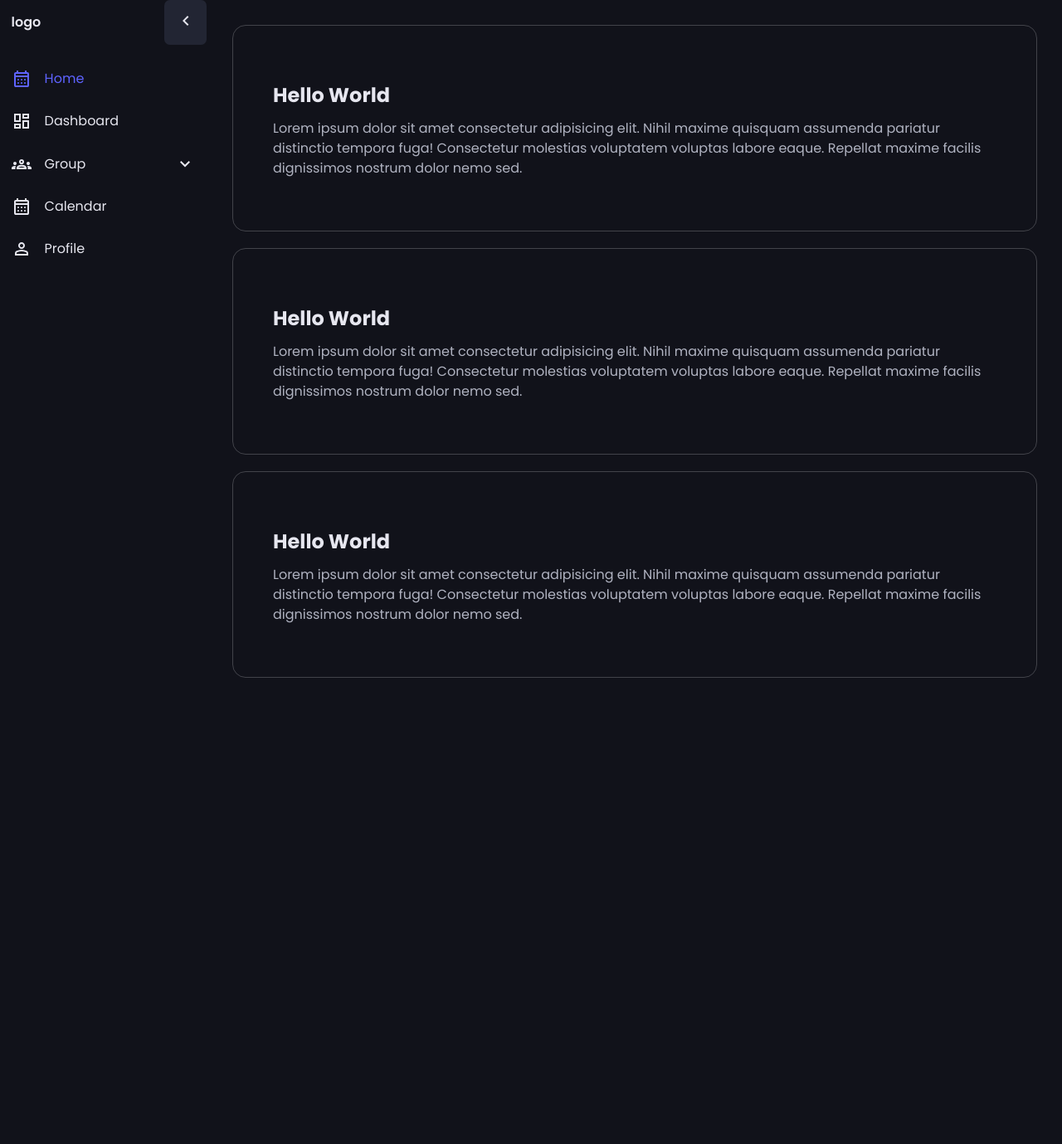
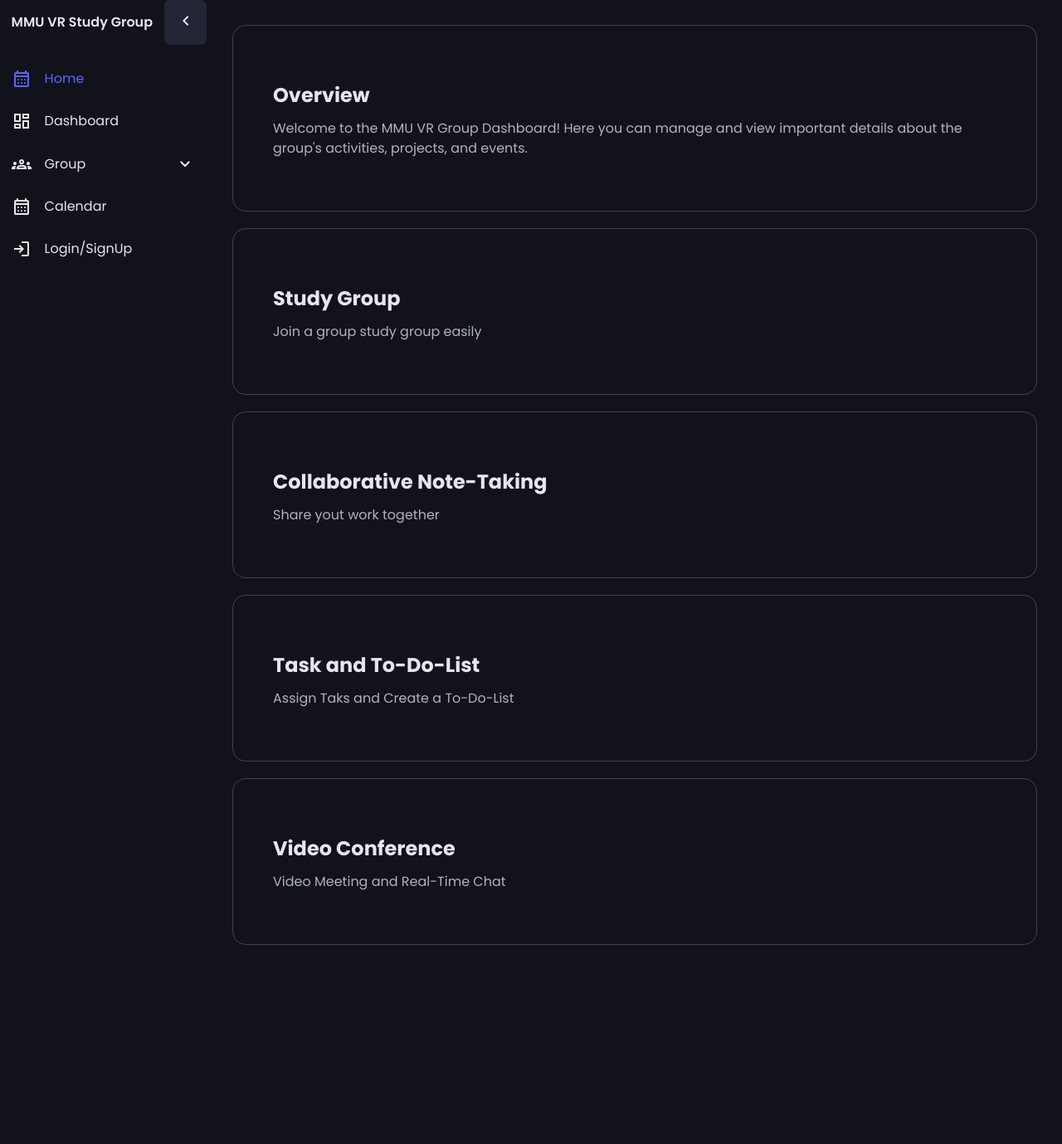
Before and after one commit to Junhong8888/MMU-VR-Study-Group, a Django app: page / in a window 1280 px wide. Shown: the top 1379 px of the page at 83% size. Run offline with Django 4.2, Linux system fonts and the light colour scheme.

Commit message:
addsidebartoto-dolist

```diff
--- a/chat/static/js/app.js
+++ b/chat/static/js/app.js
@@ -1,5 +1,6 @@
 const toggleButton = document.getElementById('toggle-btn')
 const sidebar = document.getElementById('sidebar')
+const toggleLogin = document.getElementById('toggle-login')
 
 function toggleSidebar(){
     sidebar.classList.toggle('close')
--- a/playground/templates/sidebar.html
+++ b/playground/templates/sidebar.html
@@ -9,10 +9,11 @@
     <script type="text/javascript" src="{% static 'js/app.js' %}"  defer></script>
 </head>
 <body>
+    {% block sidebar %}
     <nav id="sidebar">
         <ul>
             <li>
-                <span class="logo">logo</span>
+                <span class="logo">MMU VR Study Group</span>
                 <button onclick=toggleSidebar() id="toggle-btn">
                 <svg xmlns="http://www.w3.org/2000/svg" height="24px" viewBox="0 -960 960 960" width="24px" fill="#e3e3e3"><path d="M560-240 320-480l240-240 56 56-184 184 184 184-56 56Z"/></svg>
                 </button>
@@ -37,9 +38,9 @@
                 </button>
             <ul class="sub-menu">
                 <div>
-                <li><a href ="#"></a>Folder</li>
-                <li><a href ="#"></a>Document</li>
-                <li><a href ="#"></a>Project</li>
+                <li><a href ="#"></a>Group A</li>
+                <li><a href ="#"></a>Group B</li>
+                <li><a href ="#"></a>Group C</li>
                 </div>
             </ul>
             </li>
@@ -50,26 +51,37 @@
                 </a>
             </li>
             <li>
-                <a href="profile.html">
-                <svg xmlns="http://www.w3.org/2000/svg" height="24px" viewBox="0 -960 960 960" width="24px" fill="#e3e3e3"><path d="M480-480q-66 0-113-47t-47-113q0-66 47-113t113-47q66 0 113 47t47 113q0 66-47 113t-113 47ZM160-160v-112q0-34 17.5-62.5T224-378q62-31 126-46.5T480-440q66 0 130 15.5T736-378q29 15 46.5 43.5T800-272v112H160Zm80-80h480v-32q0-11-5.5-20T700-306q-54-27-109-40.5T480-360q-56 0-111 13.5T260-306q-9 5-14.5 14t-5.5 20v32Zm240-320q33 0 56.5-23.5T560-640q0-33-23.5-56.5T480-720q-33 0-56.5 23.5T400-640q0 33 23.5 56.5T480-560Zm0-80Zm0 400Z"/></svg>
-                <span>Profile</span>
+                <a href="{% url 'login_signup' %}" id="toggle-login">
+                <svg xmlns="http://www.w3.org/2000/svg" height="24px" viewBox="0 -960 960 960" width="24px" fill="#e3e3e3"><path d="M480-120v-80h280v-560H480v-80h280q33 0 56.5 23.5T840-760v560q0 33-23.5 56.5T760-120H480Zm-80-160-55-58 102-102H120v-80h327L345-622l55-58 200 200-200 200Z"/></svg>
+                <span>Login/SignUp</span>
                 </a>
             </li>
         </ul>
     </nav>
+    {% endblock %}
+    {% block content %}
     <main>
         <div class="container">
-            <h2>Hello World</h2>
-            <p>Lorem ipsum dolor sit amet consectetur adipisicing elit. Nihil maxime quisquam assumenda pariatur distinctio tempora fuga! Consectetur molestias voluptatem voluptas labore eaque. Repellat maxime facilis dignissimos nostrum dolor nemo sed.</p>
+            <h2><b>Overview</b></h2>
+            <p>Welcome to the MMU VR Group Dashboard! Here you can manage and view important details about the group's activities, projects, and events.</p>
         </div>
         <div class="container">
-            <h2>Hello World</h2>
-            <p>Lorem ipsum dolor sit amet consectetur adipisicing elit. Nihil maxime quisquam assumenda pariatur distinctio tempora fuga! Consectetur molestias voluptatem voluptas labore eaque. Repellat maxime facilis dignissimos nostrum dolor nemo sed.</p>
+            <h2><b>Study Group</b></h2>
+            <p>Join a group study group easily</p>
         </div>
         <div class="container">
-            <h2>Hello World</h2>
-            <p>Lorem ipsum dolor sit amet consectetur adipisicing elit. Nihil maxime quisquam assumenda pariatur distinctio tempora fuga! Consectetur molestias voluptatem voluptas labore eaque. Repellat maxime facilis dignissimos nostrum dolor nemo sed.</p>
+            <h2><b>Collaborative Note-Taking</b></h2>
+            <p>Share yout work together</p>
+        </div>
+        <div class="container">
+            <h2><b>Task and To-Do-List</b></h2>
+            <p>Assign Taks and Create a To-Do-List</p>
+        </div>
+        <div class="container">
+            <h2><b>Video Conference</b></h2>
+            <p>Video Meeting and Real-Time Chat</p>
         </div>
     </main>
+    {% endblock %}
 </body>
 </html>
--- a/zfeng/views.py
+++ b/zfeng/views.py
@@ -71,14 +71,14 @@ def loginpage(request):
 def DeleteTask(request, name):
     get_todo = todo.objects.get(user=request.user, todo_name=name)
     get_todo.delete()
-    return redirect('home-page')
+    return redirect('todolist')
 
 
 def Update(request, name):
     get_todo = todo.objects.get(user=request.user, todo_name=name)
     get_todo.status = True
     get_todo.save()
-    return redirect('home-page')
+    return redirect('todolist')
 
 def TaskDetail(request, name):
     task = todo.objects.get(user=request.user, todo_name=name)
@@ -87,7 +87,7 @@ def TaskDetail(request, name):
         form = TodoForm(request.POST, instance=task)
         if form.is_valid():
             form.save()
-            return redirect('home-page')
+            return redirect('todolist')
     else:
         form = TodoForm(instance=task)
 
```
Also changed, not shown: playground/templates/task_detail.html (added, +7 -0 lines), playground/templates/todo.html (+1 -6 lines), db.sqlite3.
